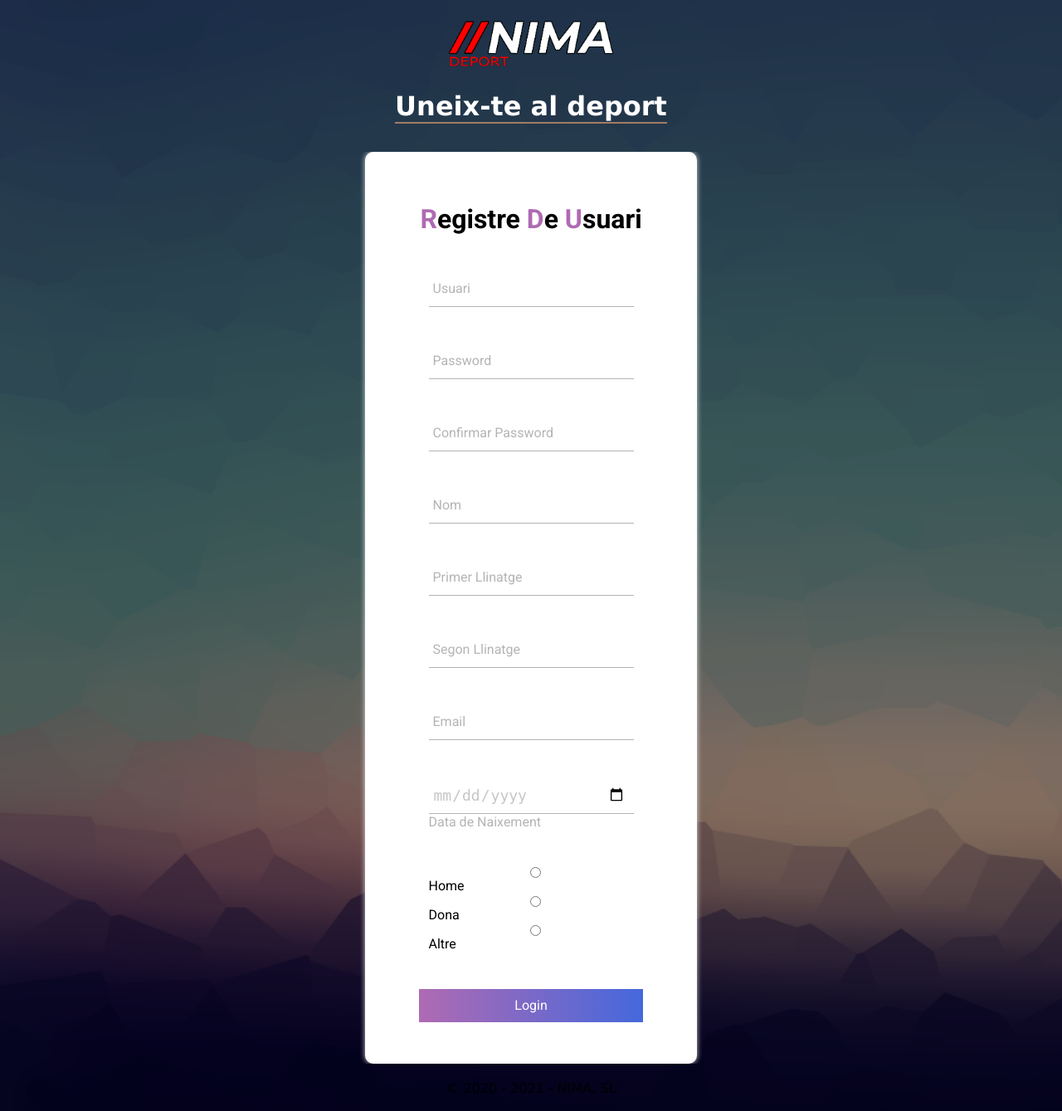
After one commit to nbover/PRJ-G1, a PHP site: page /php/FormIniciNouUsuari.php in a window 1280 px wide. The commit adds this page. Shown: the whole page at 83% size. Run offline with PHP 8.4, Linux system fonts and the light colour scheme.

Commit message:
20-02-2021

```diff
--- /dev/null
+++ b/css/FormIniciAdmin.css
@@ -0,0 +1,186 @@
+
+* {
+  box-sizing: border-box;
+}
+
+body{
+  background-image: url(../imatges/fondo.png);
+  font-family:Verdana;
+  background-size: cover;
+}
+.linia{
+animation: colorRotate 10s linear 0s infinite;
+}
+
+@keyframes colorRotate {
+  from {
+    border-bottom: 2px solid #6666ff;
+  }
+  10% {
+    border-bottom: 2px solid #0099ff;
+  }
+  50% {
+    border-bottom: 2px solid #00ff00;
+  }
+  75% {
+    border-bottom: 2px solid #ff3399;
+  }
+  100% {
+    border-bottom: 2px solid #6666ff;
+  }
+}
+
+.menu {
+  float:left;
+  width:20%;
+  text-align:center;
+  padding:0 20px;
+}
+.menu a {
+  background-color:#e5e5e5;
+  padding:8px;
+  margin-top:7px;
+  display:block;
+  width:100%;
+  color:black;
+}
+.main {
+
+  width:60%;
+  padding:0 20px;
+  margin: auto;
+}
+.right {
+  float:left;
+  width:20%;
+  text-align:center;
+}
+
+.footer{
+  text-align:center;
+  padding:10px;
+  margin-top:10px;
+  border-radius: 40px;
+}
+
+@media only screen and (max-width:620px) {
+  /* For mobile phones: */
+  .menu, .main, .right {
+    width:100%;
+  }
+}
+
+/*formulari*/
+:root{
+  --colorTextos: #49454567;
+}
+.contenedor .form{
+  font-family: 'Roboto';
+  width: 400px;
+  display: flex;
+  justify-content: center;
+  align-items: center;
+}
+
+h1{
+  text-align: center;
+  font-weight: 700;
+  color: #B06AB3;
+}
+.titol{
+  color: black;
+}
+
+form{
+  background: #fff;
+  padding: 40px 0;
+  box-shadow: 0 0 6px 0 rgba(255, 255, 255, 0.8);
+  border-radius: 10px;
+}
+
+form{
+  width: 100%;
+  margin: auto;
+}
+
+form .grupo{
+  position: relative;
+  margin: 45px;
+
+}
+
+input{
+  background: none;
+  color:#c6c6c6;
+  font-size: 18px;
+  padding: 10px 10px 10px 5px;
+  display: block;
+  width: 100%;
+  border: none;
+  border-bottom: 1px solid var(--colorTextos);
+}
+
+input:focus{
+  outline: none;
+  color: rgb(94, 93, 93);
+}
+
+.label{
+  color: var(--colorTextos);
+  font-size: 16px;
+  position: absolute;
+  bottom: 0;
+  left: 5px;
+  top: 10px;
+  transition: 0.5s ease all;
+  pointer-events: none;
+}
+
+.dataN{
+  top: -14px;
+  font-size: 16px;
+  color: var(--colorTextos);
+}
+
+input:focus~.label,
+input:valid~.label{
+  top: -14px;
+  font-size: 12px;
+  color: #2196f3;
+}
+
+.barra{
+  position: relative;
+  display: block;
+  width: 100%;
+}
+
+.barra::before{
+  content: "";
+  height: 2px;
+  width: 0%;
+  bottom: 0;
+  position: absolute;
+  background: linear-gradient(to right, #B06AB3, #4568DC);
+  transition: 0.3 ease width;
+  left: 0;
+}
+
+input:focus~.barra::before{
+  width: 100%;
+}
+
+button{
+  font-family: 'roboto';
+  background: #4568DC;
+  background: -webkit-linear-gradient(to right, #B06AB3, #4568DC);
+  background: linear-gradient(to right, #B06AB3, #4568DC);
+  border: none;
+  display: block;
+  width: 80%;
+  margin: 10px auto;
+  color: #fff;
+  height: 40px;
+  font-size: 16px;
+  cursor: pointer;
+}
--- /dev/null
+++ b/php/FormIniciNouUsuari.php
@@ -0,0 +1,89 @@
+<!DOCTYPE html>
+<html>
+<head>
+  <link rel="shortcut icon" href="../imatges/logoicon.ico">
+  <title>Nima Deports</title>
+  <meta name="viewport" content="width=device-width, initial-scale=1.0">
+  <link href="https://fonts.googleapis.com/css?family=Dancing+Script|Raleway:500,600&display=swap" rel="stylesheet">
+  <link rel="stylesheet" type="text/css" href="..\css\FormIniciAdmin.css">
+  <link href="https://fonts.googleapis.com/css?family=Roboto:300,400,500,700&display=swap" rel="stylesheet">
+</head>
+<body>
+
+<div style="padding:15px;text-align:center;">
+  <a href="../index.php"><img src="../imatges/logo1.png" width="200px"></a><h1 style="color:white;"><span class="linia">Uneix-te al deport</span></h1>
+</div>
+
+<div style="overflow:auto;">
+  <div class="menu">
+    <!--<a href="#">Link 1</a>
+    <a href="#">Link 2</a>
+    <a href="#">Link 3</a>
+    <a href="#">Link 4</a>-->
+
+  </div>
+
+    <div class="contenedor">
+			<form method="post" action="" class="form">
+				<div class="form-general">
+					<h1 class="form-title">R<span class="titol">egistre </span>D<span class="titol">e </span>U<span class="titol">suari</span></h1>
+
+          <div class="grupo">
+    				<input type="text" name="" id="name" required><span class="barra"></span>
+            <label class="label" for="">Usuari</label>
+          </div>
+          <div class="grupo">
+    				<input type="password" id="password" required><span class="barra"></span>
+            <label class="label" for="">Password</label>
+          </div>
+          <div class="grupo">
+    				<input type="password" id="confirm_password" required><span class="barra"></span>
+            <label class="label" for="">Confirmar Password</label>
+          </div>
+          <div class="grupo">
+    				<input type="text" name="" id="name" required><span class="barra"></span>
+            <label class="label" for="">Nom</label>
+          </div>
+          <div class="grupo">
+    				<input type="text" name="" id="name" required><span class="barra"></span>
+            <label class="label" for="">Primer Llinatge</label>
+          </div>
+          <div class="grupo">
+    				<input type="text" name="" id="name" required><span class="barra"></span>
+            <label class="label" for="">Segon Llinatge</label>
+          </div>
+          <div class="grupo">
+    				<input type="email" name="" id="name" required><span class="barra"></span>
+            <label class="label" for="">Email</label>
+          </div>
+          <div class="grupo">
+    				<input type="date" name="" id="name" required><span class="barra"></span>
+            <label class="dataN" for="">Data de Naixement</label>
+          </div>
+          <div class="grupo">
+            <input type="radio" id="male" name="gender" value="Home">
+            <label for="Home">Home</label><br>
+            <input type="radio" id="female" name="gender" value="Dona">
+            <label for="Dona">Dona</label><br>
+            <input type="radio" id="other" name="gender" value="Altre">
+            <label for="Altre">Altre</label>
+          </div>
+    			<button type="submit">Login</button>
+        </div>
+
+			</form>
+    </div>
+
+
+  <div class="right">
+  <!--  <h2>About</h2>
+    <p>Lorem ipsum dolor sit amet, consectetuer adipiscing elit.</p>-->
+
+  </div>
+</div>
+
+<div class="footer">© 2020 - 2021 - NIMA, SL</div>
+
+
+</body>
+</html>
```
Also changed, not shown: index.php (+4 -4 lines), php/FormIniciAdmin.php (added, +57 -0 lines), php/FormIniciUsuari.php (added, +57 -0 lines).
